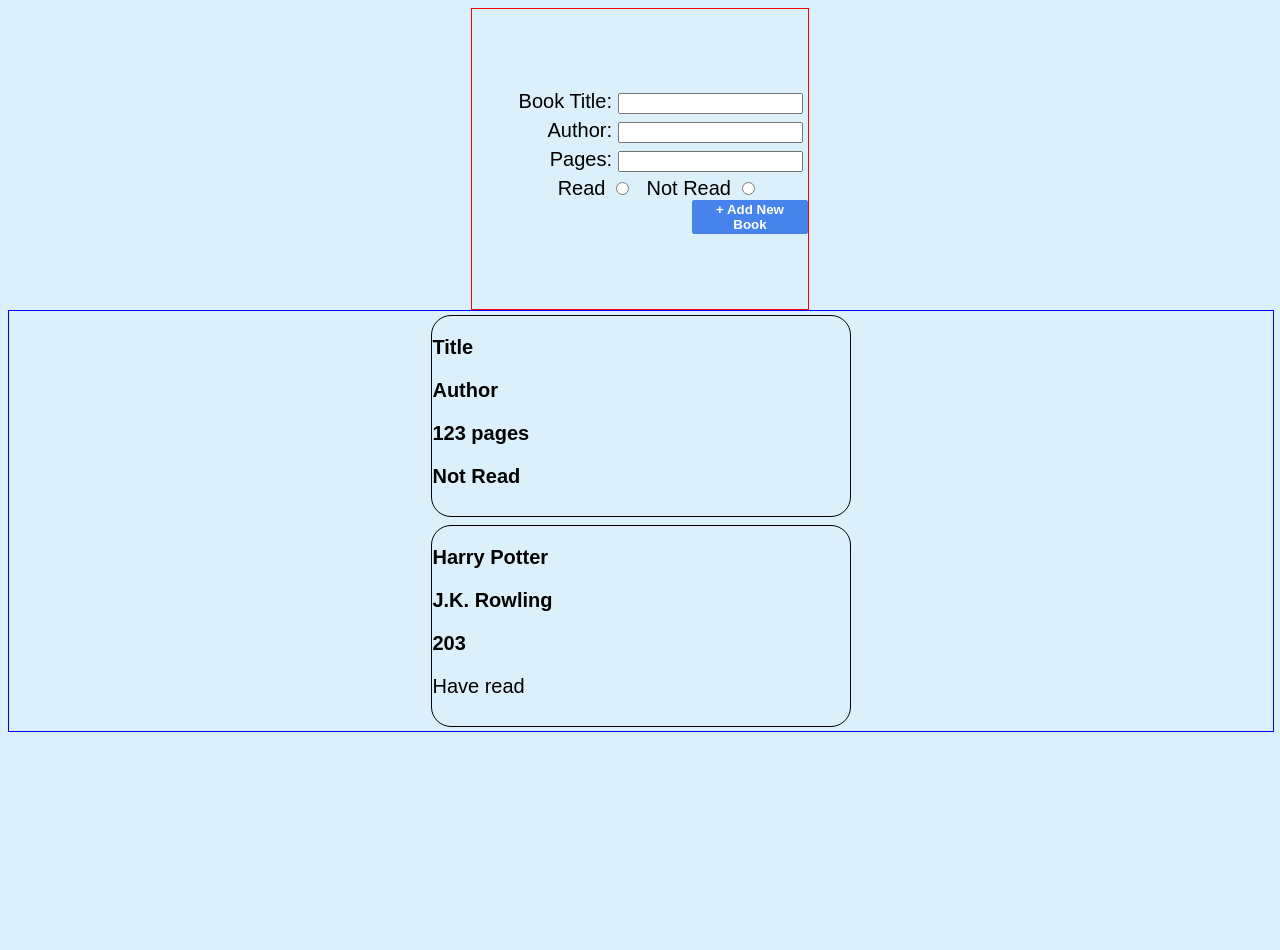
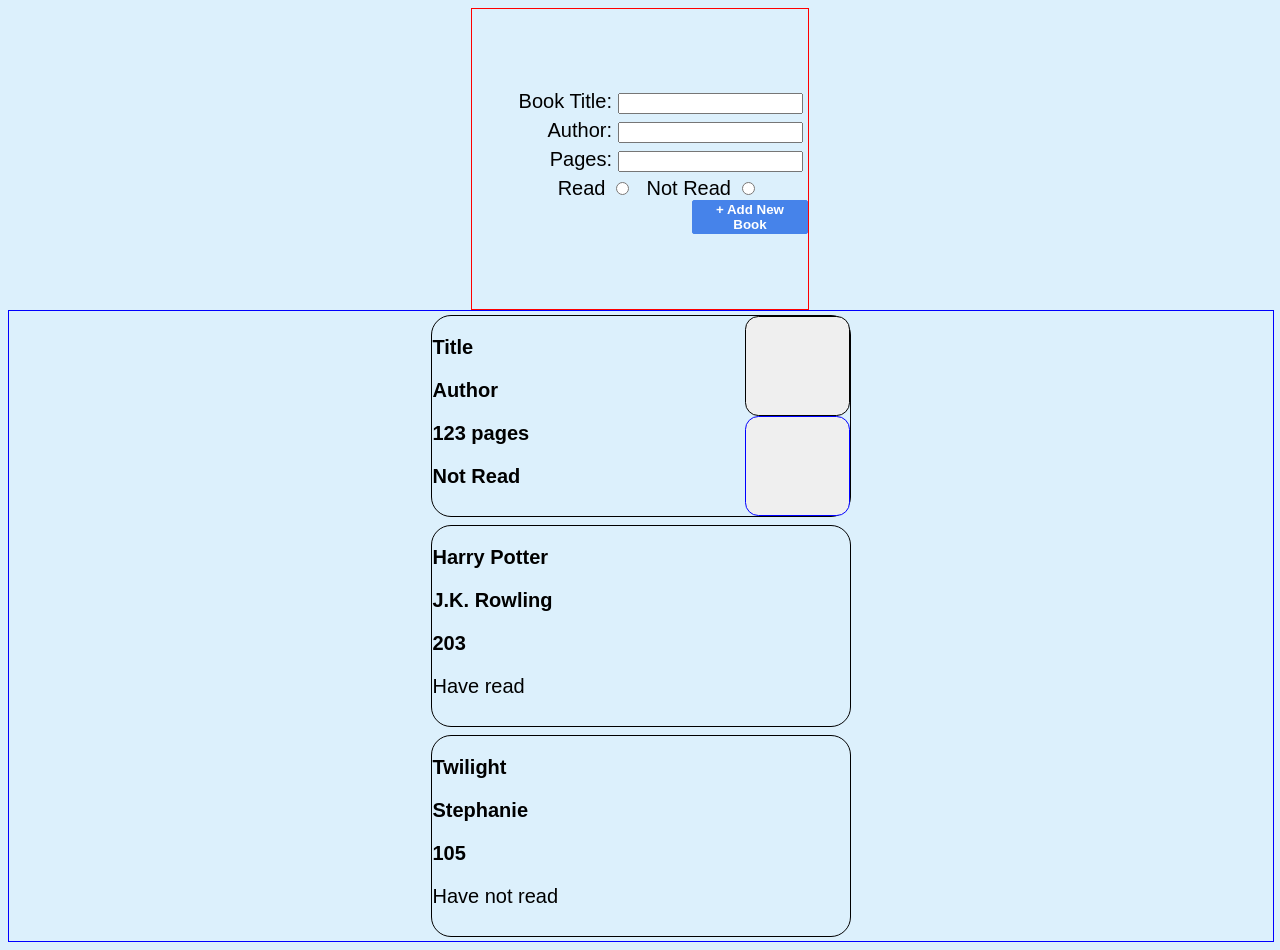
Before and after one commit to mykongee/top-library, a plain HTML site: page index.html in a window 1280 px wide. Before the commit the page ends 800 px from the top, so only its background shows below. Drawn offline with Linux system fonts and the light colour scheme.

Commit message:
added buttons to cards

```diff
--- a/index.html
+++ b/index.html
@@ -45,7 +45,10 @@
                     <h3 class="book-pages">123 pages</h4>
                     <h3 class="book-read-status">Not Read</h4>
                 </div>
-                <div class="buttons"></div>
+                <div class="book-controls">
+                    <input type="button" class="btn-delete">
+                    <input type="button" class="btn-toggle">
+                </div>
             </div>
         </div>
     </main>
--- a/scripts/script.js
+++ b/scripts/script.js
@@ -6,7 +6,11 @@ submitBtn.addEventListener("click", addBook);
 let bookList = document.querySelector(".book-list");
 
 /*TODO:
-write render() function to create cards based on myLibrary
+implement createCard() helper
+add delete and read toggle functions to book card display
+add book controls section to render()
+test render() on multiple books
+polish UI
 
 */
 function Book(title, author, pages, haveRead) {
@@ -38,12 +42,23 @@ function addBook(){
 
 }
 
+function deleteBook(event) {
+    // book.dataset["indexNumber"];
+    myLibrary.splice(this.dataset)
+}
+
+function createCard(book) {
+
+}
+
 function render() {
     for (let i = 0; i < myLibrary.length; i++) {
         let bookCard = document.createElement("div");
         bookCard.setAttribute("class", "book-card");
         let bookInfo = document.createElement("div");
         bookInfo.setAttribute("class", "book-info");
+
+        bookCard.setAttribute("data-index-number", i);
 
         let bookTitle = document.createElement("h3");
         bookTitle.setAttribute("class", "book-title");
@@ -76,6 +91,9 @@ function render() {
 
 let harryPotter = new Book("Harry Potter", "J.K. Rowling", "203", true);
 myLibrary.push(harryPotter);
+
+let twilight = new Book("Twilight", "Stephanie", 105, false);
+myLibrary.push(twilight);
 render();
 console.log(harryPotter.info());
 console.log(harryPotter.toggleRead());
--- a/styles/style.css
+++ b/styles/style.css
@@ -57,8 +57,24 @@ button {
     font-size: 20px;
 }
 
-.book-card .buttons {
+.book-card .book-controls {
+    display: flex;
+    flex-direction: column;
     width: 25%;
+}
+
+.book-controls .btn-delete {
+    width: 100%;
+    height: 50%;
+    border: 1px solid black;
+    border-radius: 1em;
+}
+
+.book-controls .btn-toggle {
+    width: 100%;
+    height: 50%;
+    border: 1px solid blue;
+    border-radius: 1em;
 }
 
 .form-entry {
```
